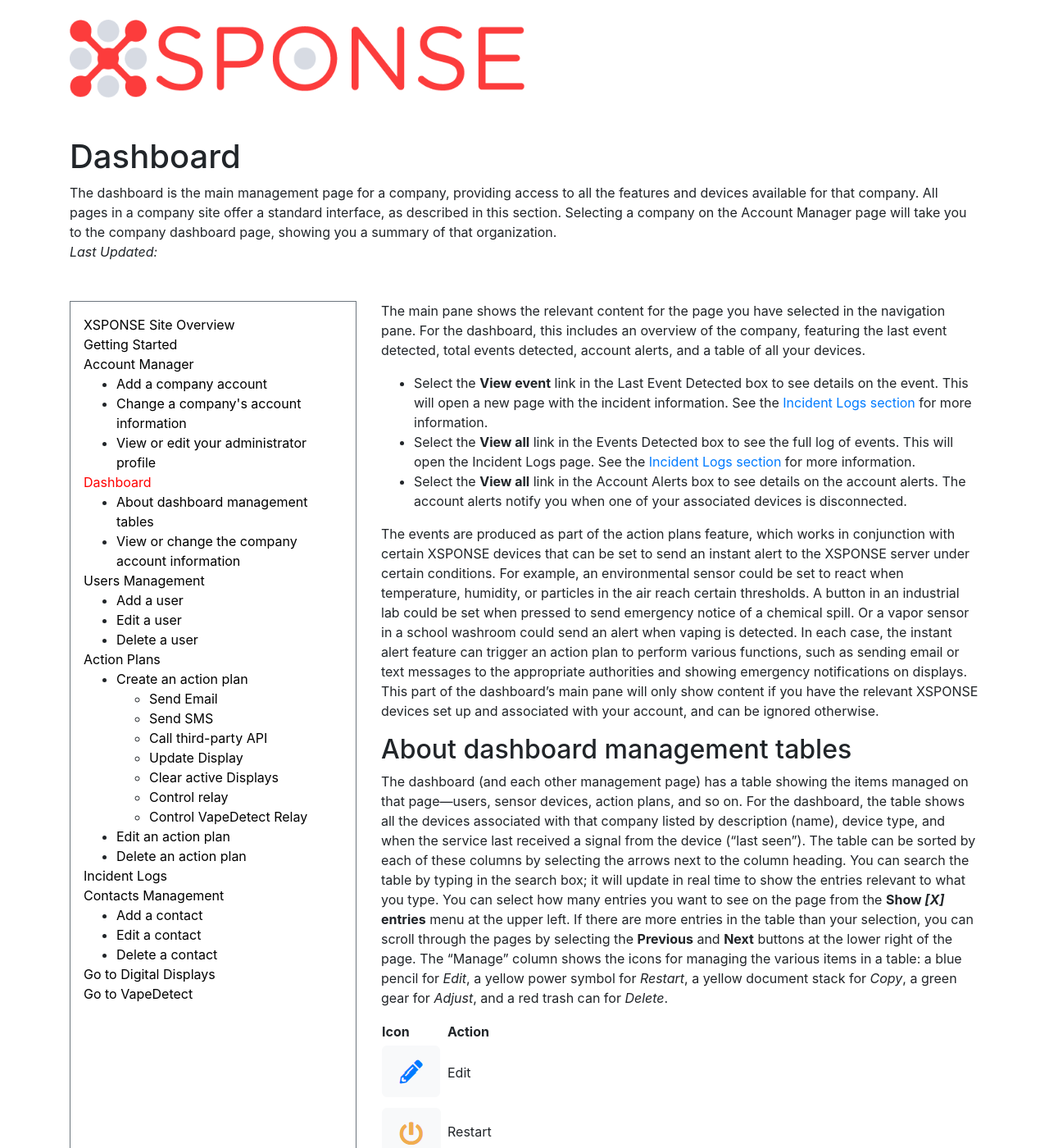
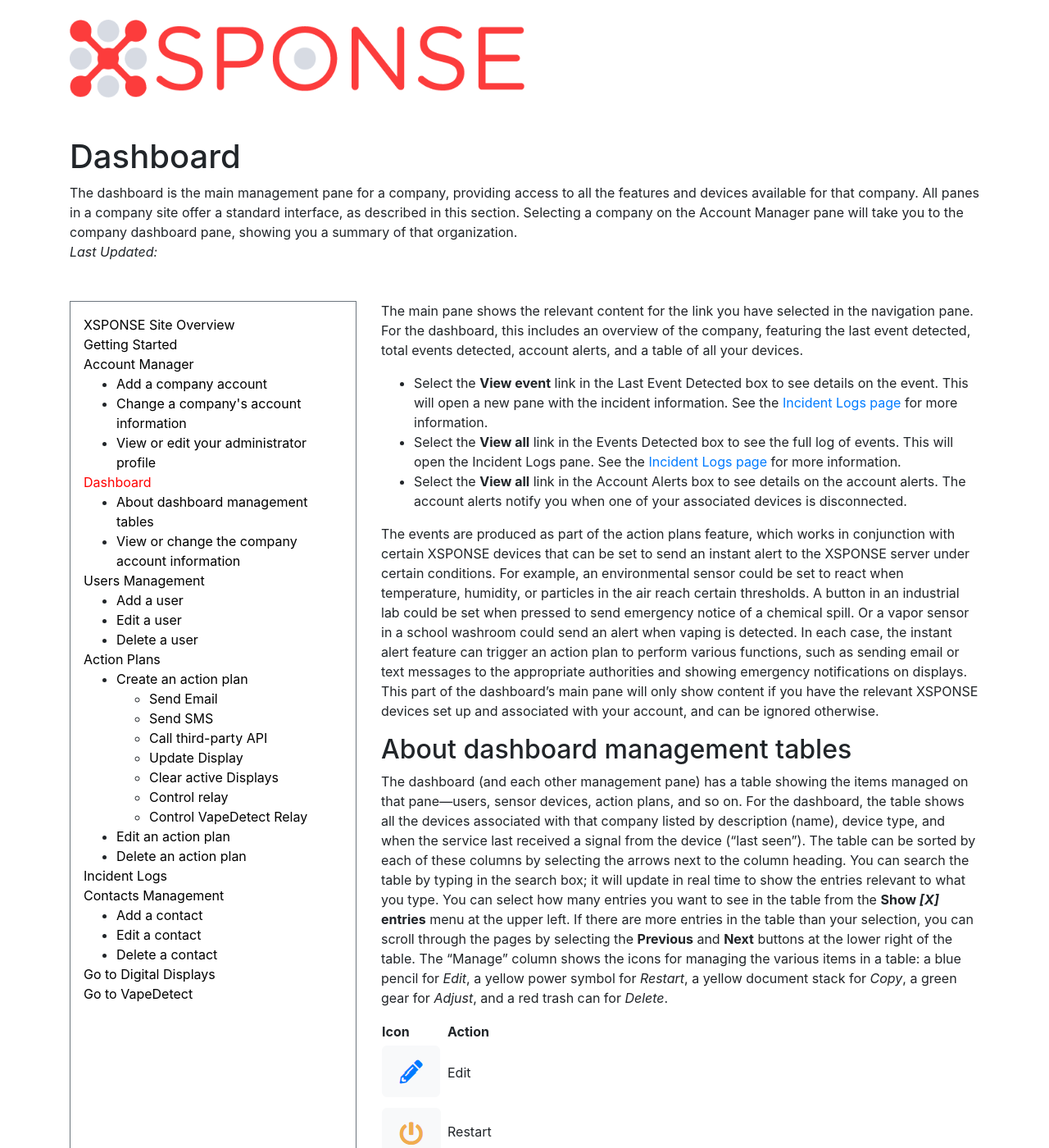
Before and after one commit to NrsSystems/docs, a Jekyll site: the page built from general-ops/dashboard.md, in a window 1280 px wide and 1400 px high. Shown: the whole window at 82% size. Built offline with Jekyll 4.4.1, drawn with Linux system fonts in a browser that asks for light colours; our own code applies the rules of GitHub Pages for plain Markdown files; some of the changed text lies outside the part shown.

Commit message:
Update dashboard.md
Replaced "page" with "pane" for all mentions of UI elements; for documentation references, replaced "section" with "page".

```diff
--- a/general-ops/dashboard.md
+++ b/general-ops/dashboard.md
@@ -1,17 +1,17 @@
 ---
 title: Dashboard
-abstract: The dashboard is the main management page for a company, providing access to all the features and devices available for that company. All pages in a company site offer a standard interface, as described in this section. Selecting a company on the Account Manager page will take you to the company dashboard page, showing you a summary of that organization.
+abstract: The dashboard is the main management pane for a company, providing access to all the features and devices available for that company. All panes in a company site offer a standard interface, as described in this section. Selecting a company on the Account Manager pane will take you to the company dashboard pane, showing you a summary of that organization.
 ---
-The main pane shows the relevant content for the page you have selected in the navigation pane. For the dashboard, this includes an overview of the company, featuring the last event detected, total events detected, account alerts, and a table of all your devices.
--	Select the **View event** link in the Last Event Detected box to see details on the event. This will open a new page with the incident information. See the [Incident Logs section](incident-logs.md) for more information.
--	Select the **View all** link in the Events Detected box to see the full log of events. This will open the Incident Logs page. See the [Incident Logs section](incident-logs.md) for more information.
+The main pane shows the relevant content for the link you have selected in the navigation pane. For the dashboard, this includes an overview of the company, featuring the last event detected, total events detected, account alerts, and a table of all your devices.
+-	Select the **View event** link in the Last Event Detected box to see details on the event. This will open a new pane with the incident information. See the [Incident Logs page](incident-logs.md) for more information.
+-	Select the **View all** link in the Events Detected box to see the full log of events. This will open the Incident Logs pane. See the [Incident Logs page](incident-logs.md) for more information.
 -	Select the **View all** link in the Account Alerts box to see details on the account alerts. The account alerts notify you when one of your associated devices is disconnected.
 
 The events are produced as part of the action plans feature, which works in conjunction with certain XSPONSE devices that can be set to send an instant alert to the XSPONSE server under certain conditions. For example, an environmental sensor could be set to react when temperature, humidity, or particles in the air reach certain thresholds. A button in an industrial lab could be set when pressed to send emergency notice of a chemical spill. Or a vapor sensor in a school washroom could send an alert when vaping is detected. In each case, the instant alert feature can trigger an action plan to perform various functions, such as sending email or text messages to the appropriate authorities and showing emergency notifications on displays. This part of the dashboard’s main pane will only show content if you have the relevant XSPONSE devices set up and associated with your account, and can be ignored otherwise.
 
 ## About dashboard management tables
 
-The dashboard (and each other management page) has a table showing the items managed on that page—users, sensor devices, action plans, and so on. For the dashboard, the table shows all the devices associated with that company listed by description (name), device type, and when the service last received a signal from the device (“last seen”). The table can be sorted by each of these columns by selecting the arrows next to the column heading. You can search the table by typing in the search box; it will update in real time to show the entries relevant to what you type. You can select how many entries you want to see on the page from the **Show _[X]_ entries** menu at the upper left. If there are more entries in the table than your selection, you can scroll through the pages by selecting the **Previous** and **Next** buttons at the lower right of the page. The “Manage” column shows the icons for managing the various items in a table: a blue pencil for _Edit_, a yellow power symbol for _Restart_, a yellow document stack for _Copy_, a green gear for _Adjust_, and a red trash can for _Delete_.
+The dashboard (and each other management pane) has a table showing the items managed on that pane—users, sensor devices, action plans, and so on. For the dashboard, the table shows all the devices associated with that company listed by description (name), device type, and when the service last received a signal from the device (“last seen”). The table can be sorted by each of these columns by selecting the arrows next to the column heading. You can search the table by typing in the search box; it will update in real time to show the entries relevant to what you type. You can select how many entries you want to see in the table from the **Show _[X]_ entries** menu at the upper left. If there are more entries in the table than your selection, you can scroll through the pages by selecting the **Previous** and **Next** buttons at the lower right of the table. The “Manage” column shows the icons for managing the various items in a table: a blue pencil for _Edit_, a yellow power symbol for _Restart_, a yellow document stack for _Copy_, a green gear for _Adjust_, and a red trash can for _Delete_.
 
 | Icon | Action |
 | --- | --- |
@@ -25,7 +25,7 @@ Only the relevant icons are included for an item—for example, the Restart icon
 
 ## View or change the company account information
 
-The company administrator, or other users who have been granted the account administrator role (see the [Users section](users-management.md) for more information), can view or change the information for a company from the dashboard. Select the **Adjust** icon in the upper right of the dashboard main pane (or next to the company name in the **Accounts** menu in the top right of the page). (Note that users without the administrator role will not see the Adjust icon on the dashboard.) This will open a separate page where you can view and make changes to the basic company account information. You can also upload an image file of the organization’s logo. All “image” MIME file types are supported, and the file may be up to 1 MB in size. (This logo will appear in the company’s tile on the Account Manager page and can be used in the screensaver feature of XSPONSE Digital Displays.) Select **Submit** to save the changes and return to the company dashboard. Select the **Dashboard** link in the navigation pane to go back to the company dashboard without saving any changes.
+The company administrator, or other users who have been granted the account administrator role (see the [Users page](users-management.md) for more information), can view or change the information for a company from the dashboard. Select the **Adjust** icon in the upper right of the dashboard main pane (or next to the company name in the **Accounts** menu in the top right of the page). (Note that users without the administrator role will not see the Adjust icon on the dashboard.) This will open a separate pane where you can view and make changes to the basic company account information. You can also upload an image file of the organization’s logo. All “image” MIME file types are supported, and the file may be up to 1 MB in size. (This logo will appear in the company’s tile on the Account Manager pane and can be used in the screensaver feature of XSPONSE Digital Displays.) Select **Submit** to save the changes and return to the company dashboard. Select the **Dashboard** link in the navigation pane to go back to the company dashboard without saving any changes.
 
 ___
 *Return to the [XSPONSE Service Guide index](index.md)*
```
